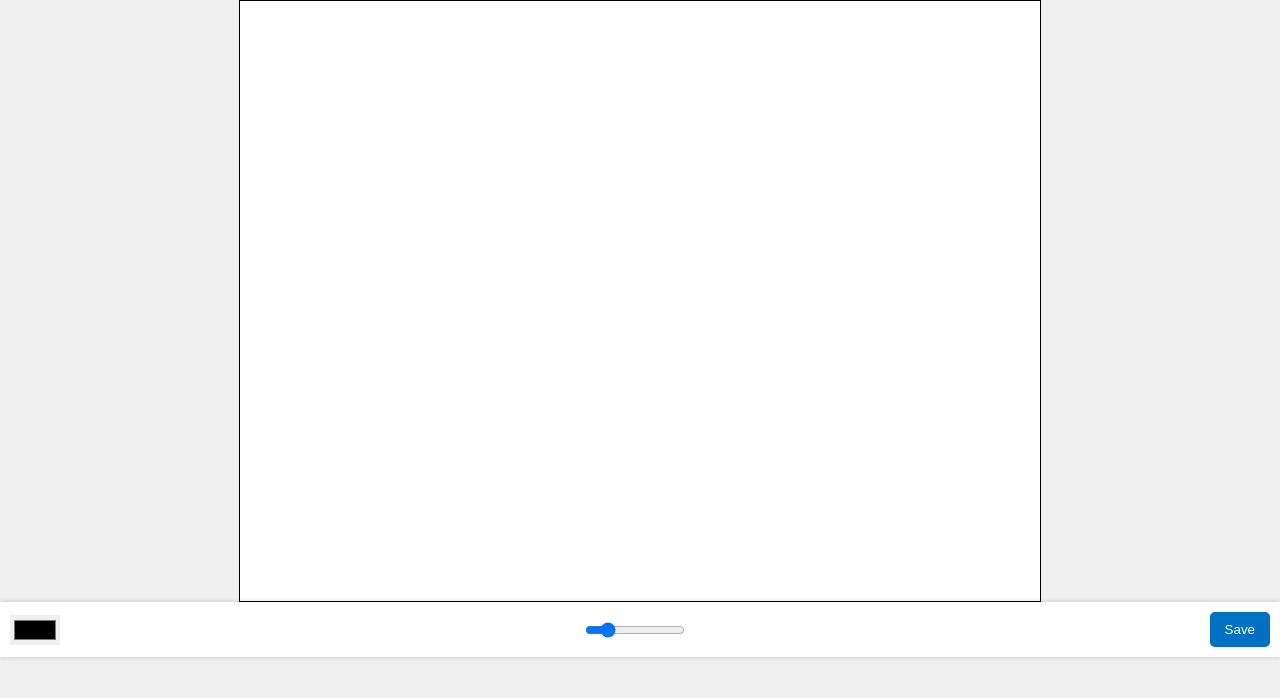
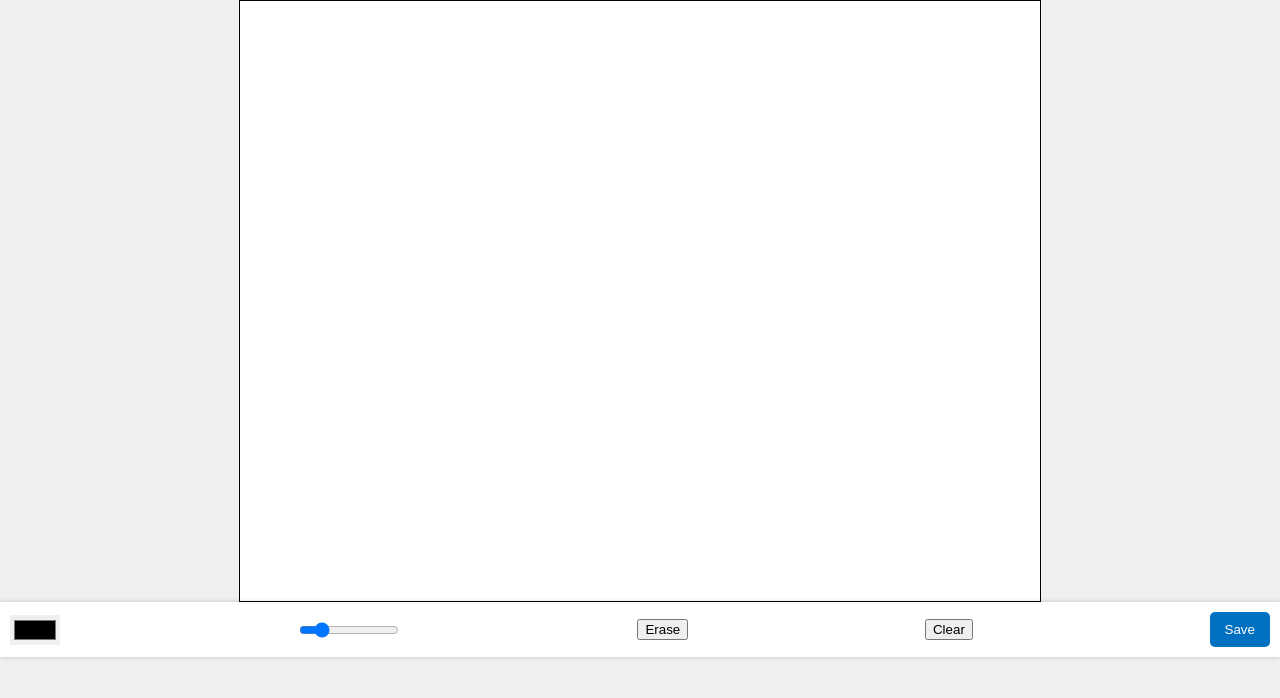
Before and after one commit to wbtech/Drawer, a plain HTML site: page index.html in a window 1280 px wide. Drawn offline with Linux system fonts and the light colour scheme.

Commit message:
Update index.html

```diff
--- a/index.html
+++ b/index.html
@@ -4,7 +4,7 @@
     <meta charset="UTF-8" />
     <meta http-equiv="X-UA-Compatible" content="IE=edge" />
     <meta name="viewport" content="width=device-width, initial-scale=1.0" />
-    <title>Chrome Extension</title>
+    <title>Draw Board</title>
     <link rel="stylesheet" href="style.css" />
   </head>
   <body>
@@ -12,6 +12,8 @@
     <div id="tools">
       <input type="color" id="color-picker" />
       <input type="range" id="size-slider" min="1" max="50" value="10" />
+      <button id="eraseButton">Erase</button>
+      <button id="clearButton">Clear</button>
       <button id="save-button">Save</button>
     </div>
     <script src="app.js"></script>
```
